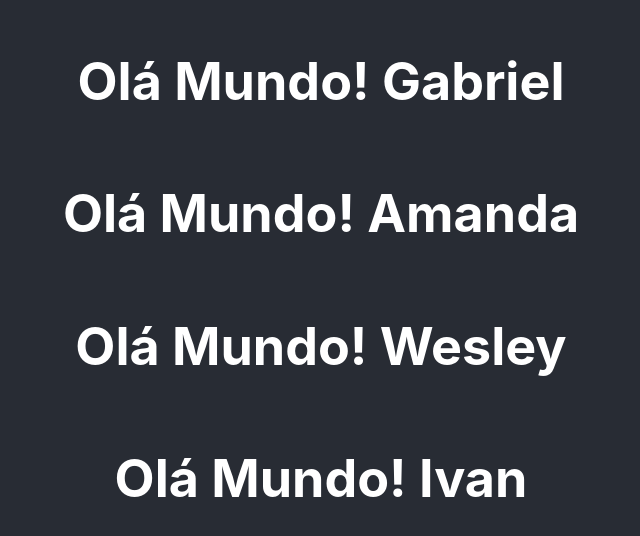
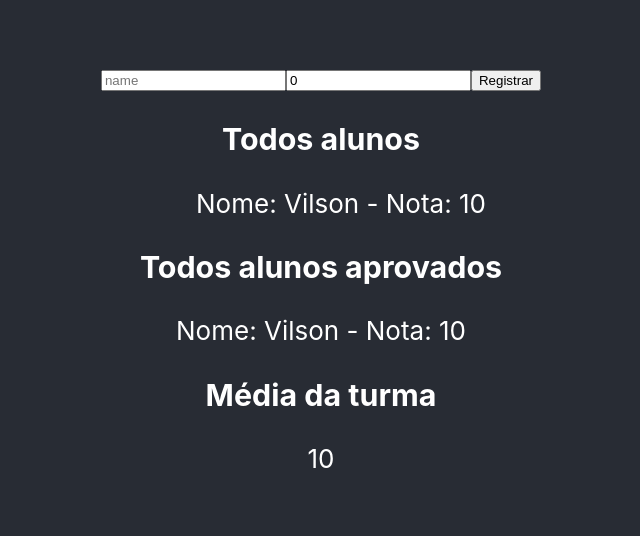
Before and after one commit to Kenzie-Academy-Brasil-Developers/m3-set-21, a React (Create React App) app: page / in a window 1280 px wide. Shown: the part 120-656 px from the top of the page, without its empty margins (319-959 px from the left). Built offline with nearby package versions, Linux system fonts and the light colour scheme.

Commit message:
feature: revisao-sprint1

```diff
--- a/src/App.js
+++ b/src/App.js
@@ -1,15 +1,17 @@
-/** Importações css, bibliotecas, importações de dentro react, componentes */
+import { useState } from "react";
+import Register from "./components/Register";
+import Display from "./components/Display";
+
 import "./App.css";
-import Card from "./components/Card";
 
 function App() {
+  const [students, setStudents] = useState([{ name: "Vilson", grade: 10 }]);
+
   return (
     <div className="App">
       <header className="App-header">
-        <Card name="Gabriel" />
-        <Card name="Amanda" />
-        <Card name="Wesley" />
-        <Card name="Ivan" />
+        <Register students={students} setStudents={setStudents} />
+        <Display students={students} />
       </header>
     </div>
   );
--- /dev/null
+++ b/src/components/AvarageGrade/index.jsx
@@ -0,0 +1,10 @@
+const AvarageGrade = ({ students }) => {
+  return (
+    <p>
+      {students.reduce((acc, student) => acc + student.grade, 0) /
+        students.length}
+    </p>
+  );
+};
+
+export default AvarageGrade;
--- a/src/components/Card/index.jsx
+++ /dev/null
@@ -1,16 +0,0 @@
-/**Importação, componentes, libs, etc */
-
-// Chamada da função com as props no parametro se existirem
-const Card = ({ name }) => {
-  // Logíca acima do return
-
-  return (
-    <h1>
-      {/* Renderização do jsx e variáveis  */}
-      Olá Mundo! {name}
-    </h1>
-  );
-};
-
-// exportação para utilizar em outros lugares
-export default Card;
--- /dev/null
+++ b/src/components/Display/index.jsx
@@ -0,0 +1,27 @@
+import StudentCard from "../StudentCard";
+import AvarageGrade from "../AvarageGrade";
+
+const Display = ({ students }) => {
+  return (
+    <div>
+      <h3>Todos alunos</h3>
+      <ul>
+        {students.map((student, index) => (
+          <StudentCard key={index} student={student} />
+        ))}
+      </ul>
+
+      <h3>Todos alunos aprovados</h3>
+      {students
+        .filter((student) => student.grade >= 7)
+        .map((student, index) => (
+          <StudentCard key={index} student={student} />
+        ))}
+
+      <h3>Média da turma</h3>
+      <AvarageGrade students={students} />
+    </div>
+  );
+};
+
+export default Display;
--- /dev/null
+++ b/src/components/Register/index.jsx
@@ -0,0 +1,28 @@
+import { useState } from "react";
+
+const Register = ({ students, setStudents }) => {
+  const [name, setName] = useState("");
+  const [grade, setGrade] = useState(0);
+
+  const handleAddNewStudent = () => {
+    setStudents([...students, { name, grade }]);
+  };
+
+  return (
+    <div>
+      <input
+        value={name}
+        placeholder="name"
+        onChange={(e) => setName(e.target.value)}
+      />
+      <input
+        value={grade}
+        placeholder="grade"
+        onChange={(e) => setGrade(Number(e.target.value))}
+      />
+      <button onClick={handleAddNewStudent}>Registrar</button>
+    </div>
+  );
+};
+
+export default Register;
--- /dev/null
+++ b/src/components/StudentCard/index.jsx
@@ -0,0 +1,5 @@
+const StudentCard = ({student}) => {
+  return <p>Nome: {student.name} -  Nota: {student.grade}</p>;
+};
+
+export default StudentCard;
```
Also changed, not shown: src/image/estruturaComponetesAplicacao.png (added).
